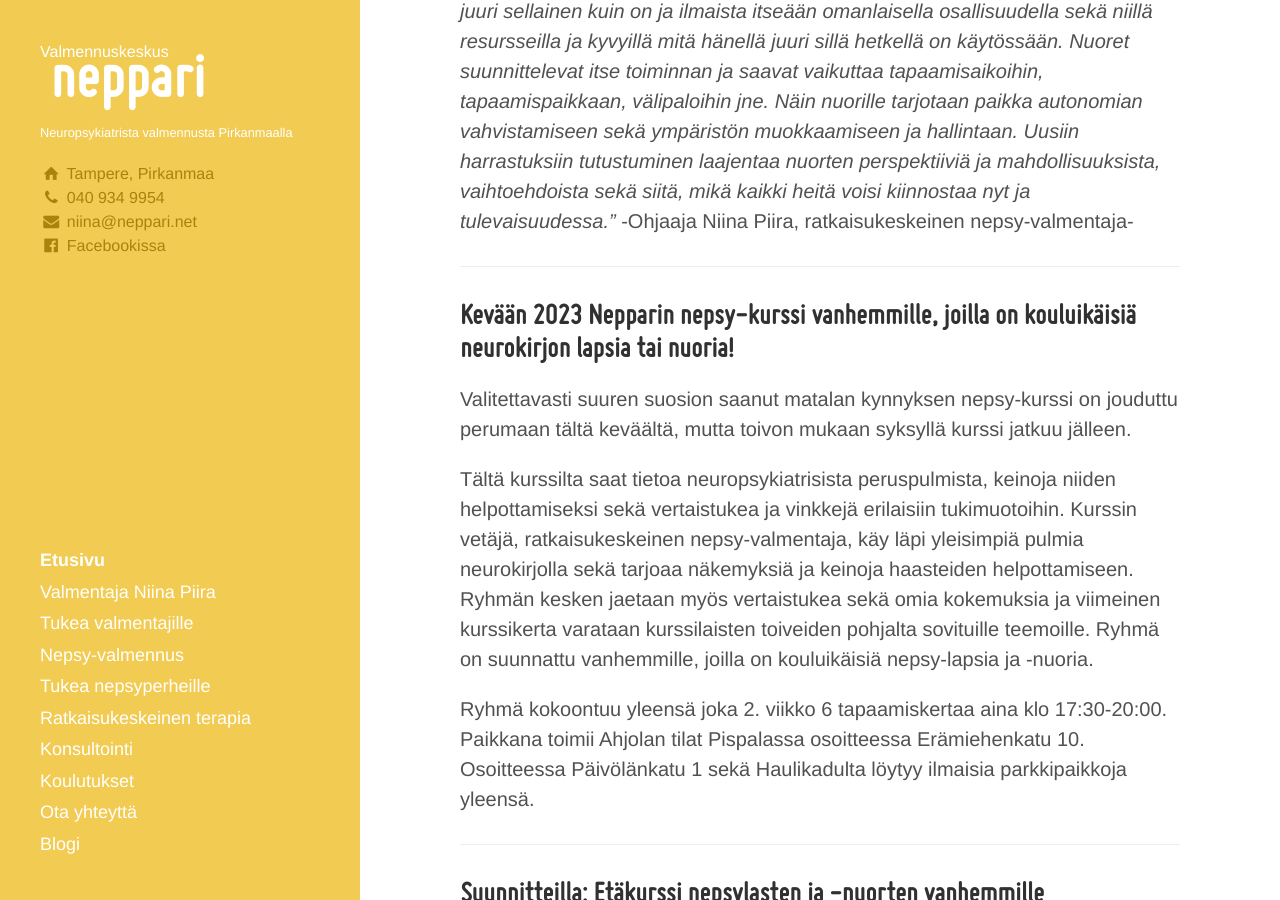
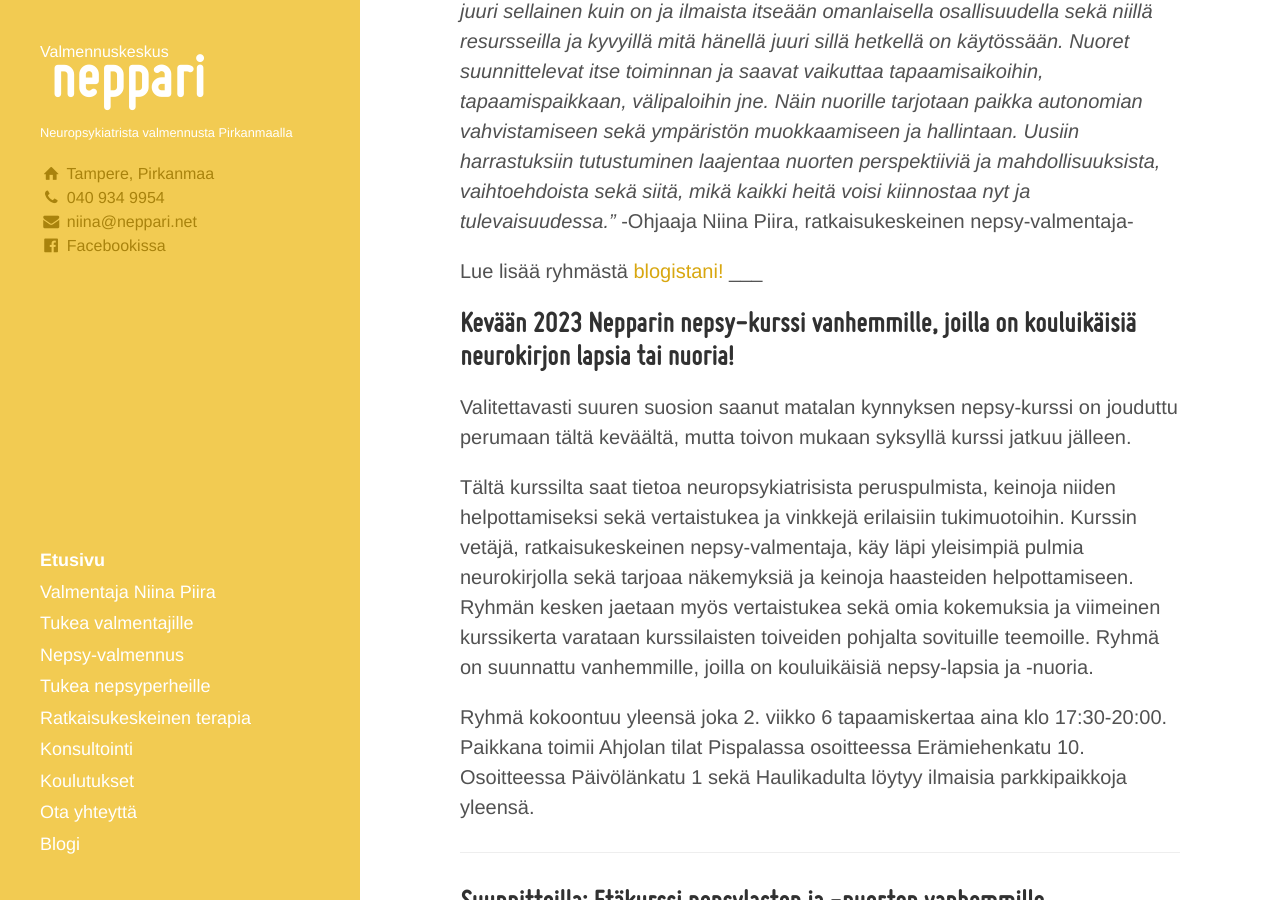
Before and after one commit to niinapiira/neppari.net, a Jekyll site: the page built from index.md, in a window 1280 px wide and 900 px high, scrolled down 3419 px. Built offline with Jekyll 4.4.1, drawn with Linux system fonts in a browser that asks for light colours.

Commit message:
Update index.md

```diff
--- a/index.md
+++ b/index.md
@@ -91,6 +91,7 @@
 _Neurokirjolle valtaväestön normit ja automaattiset tavat ovat usein vaikeita ja neuronuoret joutuvat navigoimaan jatkuvasti selvitäkseen erilaisista tilanteista. Tämän ryhmän tarkoitus on olla levähdyspaikka ja keidas, jossa nuori saa olla juuri sellainen kuin on ja ilmaista itseään omanlaisella osallisuudella sekä niillä resursseilla ja kyvyillä mitä hänellä juuri sillä hetkellä on käytössään. Nuoret suunnittelevat itse toiminnan ja saavat vaikuttaa tapaamisaikoihin, tapaamispaikkaan, välipaloihin jne. Näin nuorille tarjotaan paikka autonomian vahvistamiseen sekä ympäristön muokkaamiseen ja hallintaan. Uusiin harrastuksiin tutustuminen laajentaa nuorten perspektiiviä ja mahdollisuuksista, vaihtoehdoista sekä siitä, mikä kaikki heitä voisi kiinnostaa nyt ja tulevaisuudessa.”_
 -Ohjaaja Niina Piira, ratkaisukeskeinen nepsy-valmentaja-
 
+Lue lisää ryhmästä [blogistani!](https://www.neppari.net/blogi/ammatillisesti-ohjattu-vertaistukiryhma-nuorille/)
 ___
 
 ##  Kevään 2023 Nepparin nepsy-kurssi vanhemmille, joilla on kouluikäisiä neurokirjon lapsia tai nuoria!
```
